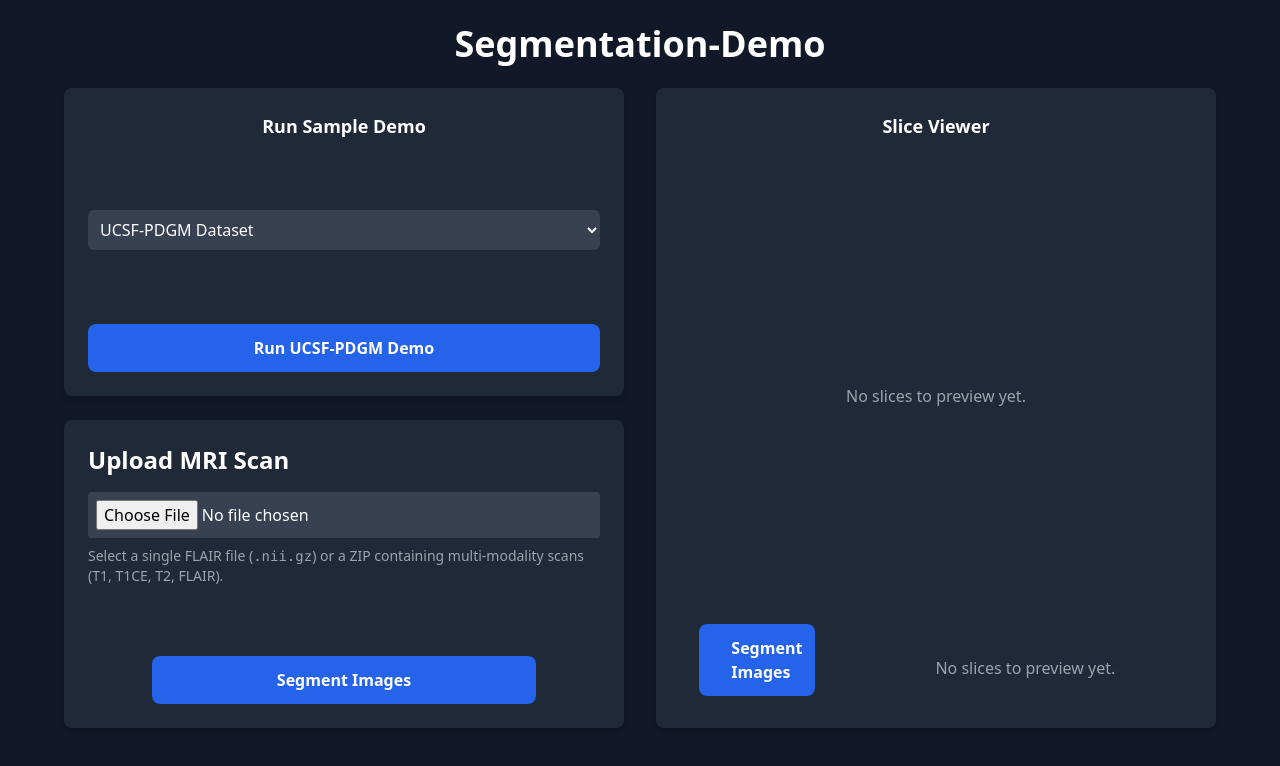
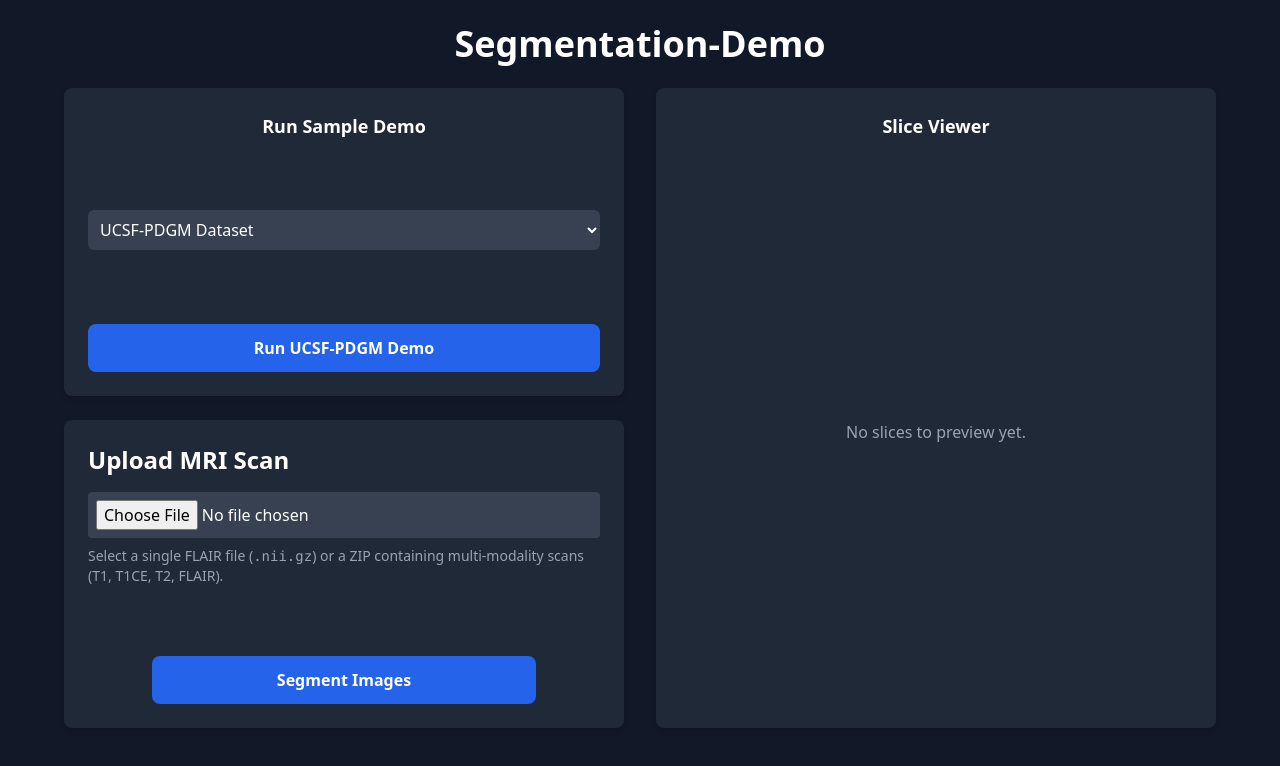
Before and after one commit to AnkithBinagekar/scanfusion-demo-image_overlay, a React (Create React App) app: page /fusion in a window 1280 px wide. Shown: the top 766 px of the page. Built offline with nearby package versions, Linux system fonts and the light colour scheme; no server answers; the HTML template or start-up script is replaced by a standard one.

Commit message:
Fix: add ProgressBar import

```diff
--- a/src/pages/FusionPage.jsx
+++ b/src/pages/FusionPage.jsx
@@ -6,7 +6,6 @@ import axios from "axios";
 import { useNavigate } from "react-router-dom";
 import { ImageContext } from "../contexts/ImageContext";
 
-import ProgressBar from "../components/ProgressBar";
 const API_URL = process.env.REACT_APP_API_URL;
 
 const FusionPage = () => {
@@ -160,18 +159,6 @@ const FusionPage = () => {
                  Open Detailed View
               </button>
             )}
-            <div className="grid grid-cols-1 md:grid-cols-3 gap-6">
-  <div className="space-y-6">
-
-    <FusionOptions />
-    <ProgressBar /> {/* ✅ shared progress bar here */}
-  </div>
-
-  <div className="col-span-2">
-    <SliceViewer />
-  </div>
-</div>
-
           </div>
         </div>
       </div>
```
